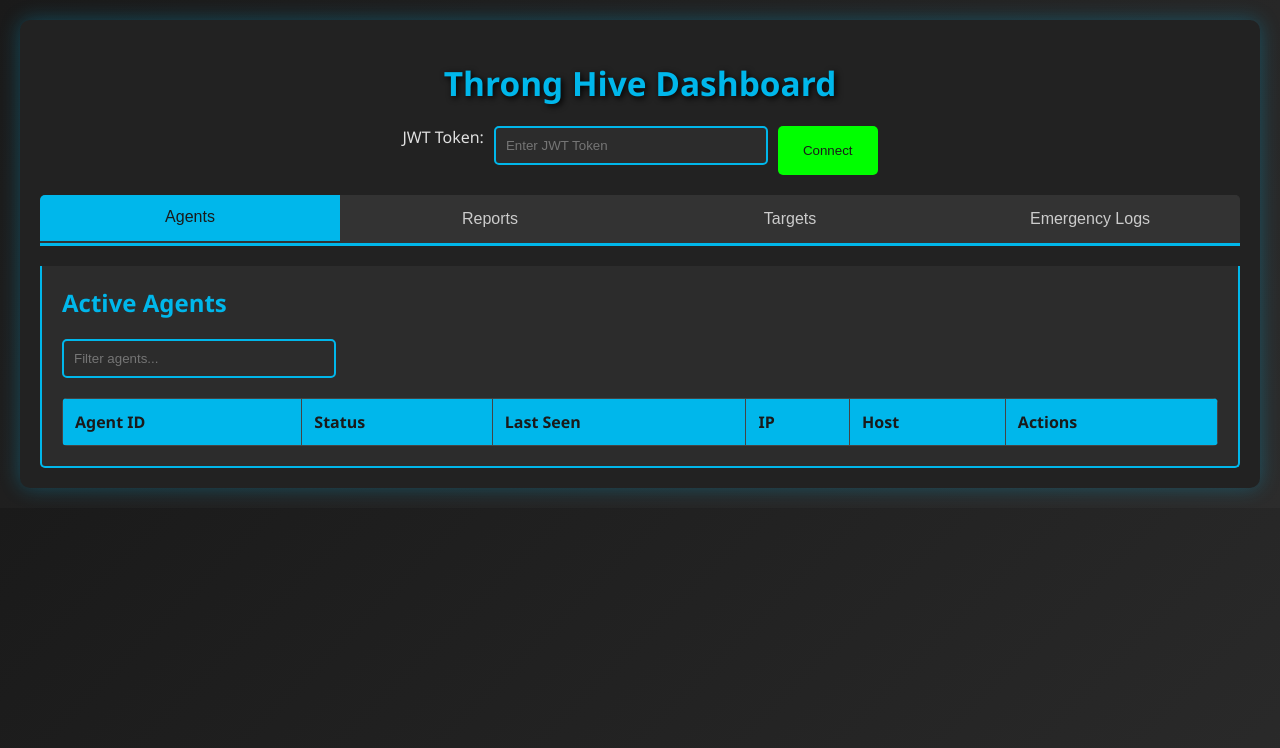
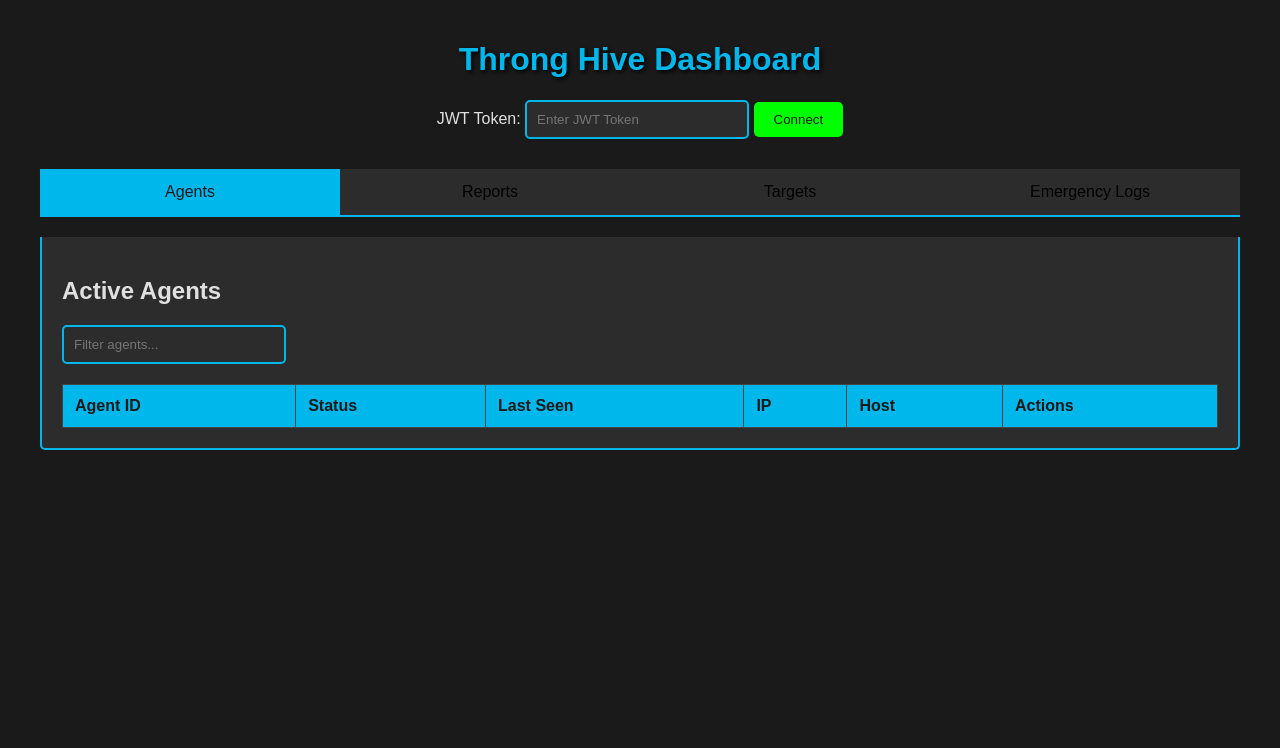
Before and after one commit to apujiono/throng, a FastAPI app: page / in a window 1280 px wide. Shown: the top 748 px of the page. Run offline with FastAPI, Linux system fonts and the light colour scheme; lists and menus that the app fills with data are empty.

Commit message:
Update styles.css

```diff
--- a/static/styles.css
+++ b/static/styles.css
@@ -1,105 +1,78 @@
 body {
-    font-family: 'Segoe UI', Tahoma, Geneva, Verdana, sans-serif;
+    font-family: Arial, sans-serif;
     margin: 0;
     padding: 20px;
-    background: linear-gradient(135deg, #1a1a1a, #2c2c2c);
+    background-color: #1a1a1a;
     color: #e0e0e0;
-    overflow-x: hidden;
 }
 
 .container {
-    max-width: 1400px;
+    max-width: 1200px;
     margin: auto;
-    border-radius: 10px;
-    box-shadow: 0 0 20px rgba(0, 183, 235, 0.3);
-    padding: 20px;
-    background-color: #222;
 }
 
 h1 {
     text-align: center;
     color: #00b7eb;
-    text-shadow: 2px 2px 6px #000;
-    animation: pulse 2s infinite;
+    text-shadow: 2px 2px 4px #000;
+    animation: fadeIn 1s;
 }
 
 .token-section {
     margin-bottom: 20px;
     text-align: center;
-    display: flex;
-    justify-content: center;
-    gap: 10px;
 }
 
 .token-section input {
-    padding: 12px;
-    width: 350px;
+    padding: 10px;
+    width: 300px;
     border: 2px solid #00b7eb;
     border-radius: 5px;
     background-color: #2c2c2c;
     color: #e0e0e0;
-    transition: border-color 0.3s;
-}
-
-.token-section input:focus {
-    border-color: #00ff00;
-    outline: none;
 }
 
 .token-section button {
-    padding: 12px 25px;
+    padding: 10px 20px;
     background-color: #00ff00;
     color: #1a1a1a;
     border: none;
     border-radius: 5px;
     cursor: pointer;
-    transition: transform 0.2s, background-color 0.3s;
+    transition: background-color 0.3s;
 }
 
 .token-section button:hover {
     background-color: #00cc00;
-    transform: scale(1.05);
-}
-
-.status-bar {
-    text-align: center;
-    margin-bottom: 20px;
-    color: #ffeb3b;
 }
 
 .tabs {
     overflow: hidden;
-    border-bottom: 3px solid #00b7eb;
+    border-bottom: 2px solid #00b7eb;
     margin-bottom: 20px;
     display: flex;
-    justify-content: space-around;
-    background-color: #333;
-    border-radius: 5px 5px 0 0;
 }
 
 .tab {
-    background-color: #333;
+    background-color: #2c2c2c;
     border: none;
     outline: none;
     cursor: pointer;
-    padding: 15px 25px;
-    transition: background-color 0.3s, color 0.3s, transform 0.2s;
+    padding: 14px 20px;
+    transition: background-color 0.3s, color 0.3s;
     font-size: 16px;
     flex: 1;
     text-align: center;
-    color: #ccc;
 }
 
 .tab:hover {
     background-color: #444;
     color: #00ff00;
-    transform: translateY(-2px);
 }
 
 .tab.active {
     background-color: #00b7eb;
     color: #1a1a1a;
-    transform: translateY(-2px);
 }
 
 .tab-content {
@@ -109,25 +82,10 @@ h1 {
     border-top: none;
     border-radius: 0 0 5px 5px;
     background-color: #2c2c2c;
-    animation: fadeIn 0.5s;
 }
 
 .tab-content.active {
     display: block;
-}
-
-h2 {
-    margin-top: 0;
-    color: #00b7eb;
-    display: flex;
-    align-items: center;
-    gap: 10px;
-}
-
-h2 span {
-    background-color: #444;
-    padding: 5px 10px;
-    border-radius: 5px;
 }
 
 table {
@@ -135,15 +93,13 @@ table {
     border-collapse: collapse;
     margin-top: 10px;
     background-color: #333;
-    border-radius: 5px;
-    overflow: hidden;
 }
 
 th, td {
     padding: 12px;
     text-align: left;
     border: 1px solid #444;
-    transition: background-color 0.3s, color 0.3s;
+    transition: background-color 0.3s;
 }
 
 th {
@@ -163,32 +119,25 @@ tr:hover {
 input[type="text"] {
     padding: 10px;
     margin-bottom: 10px;
-    width: 250px;
+    width: 200px;
     border: 2px solid #00b7eb;
     border-radius: 5px;
     background-color: #2c2c2c;
     color: #e0e0e0;
-    transition: border-color 0.3s;
-}
-
-input[type="text"]:focus {
-    border-color: #00ff00;
-    outline: none;
 }
 
 #notifications {
     position: fixed;
     bottom: 20px;
     right: 20px;
-    width: 350px;
+    width: 300px;
     background-color: #333;
     color: #e0e0e0;
     padding: 15px;
     border-radius: 5px;
-    box-shadow: 0 0 15px rgba(0, 183, 235, 0.5);
+    box-shadow: 0 0 10px rgba(0, 183, 235, 0.5);
     display: none;
     animation: slideIn 0.5s;
-    z-index: 1000;
 }
 
 @keyframes slideIn {
@@ -196,12 +145,6 @@ input[type="text"]:focus {
     to { transform: translateY(0); }
 }
 
-@keyframes pulse {
-    0% { transform: scale(1); }
-    50% { transform: scale(1.05); }
-    100% { transform: scale(1); }
-}
-
 @keyframes fadeIn {
     from { opacity: 0; }
     to { opacity: 1; }
```
